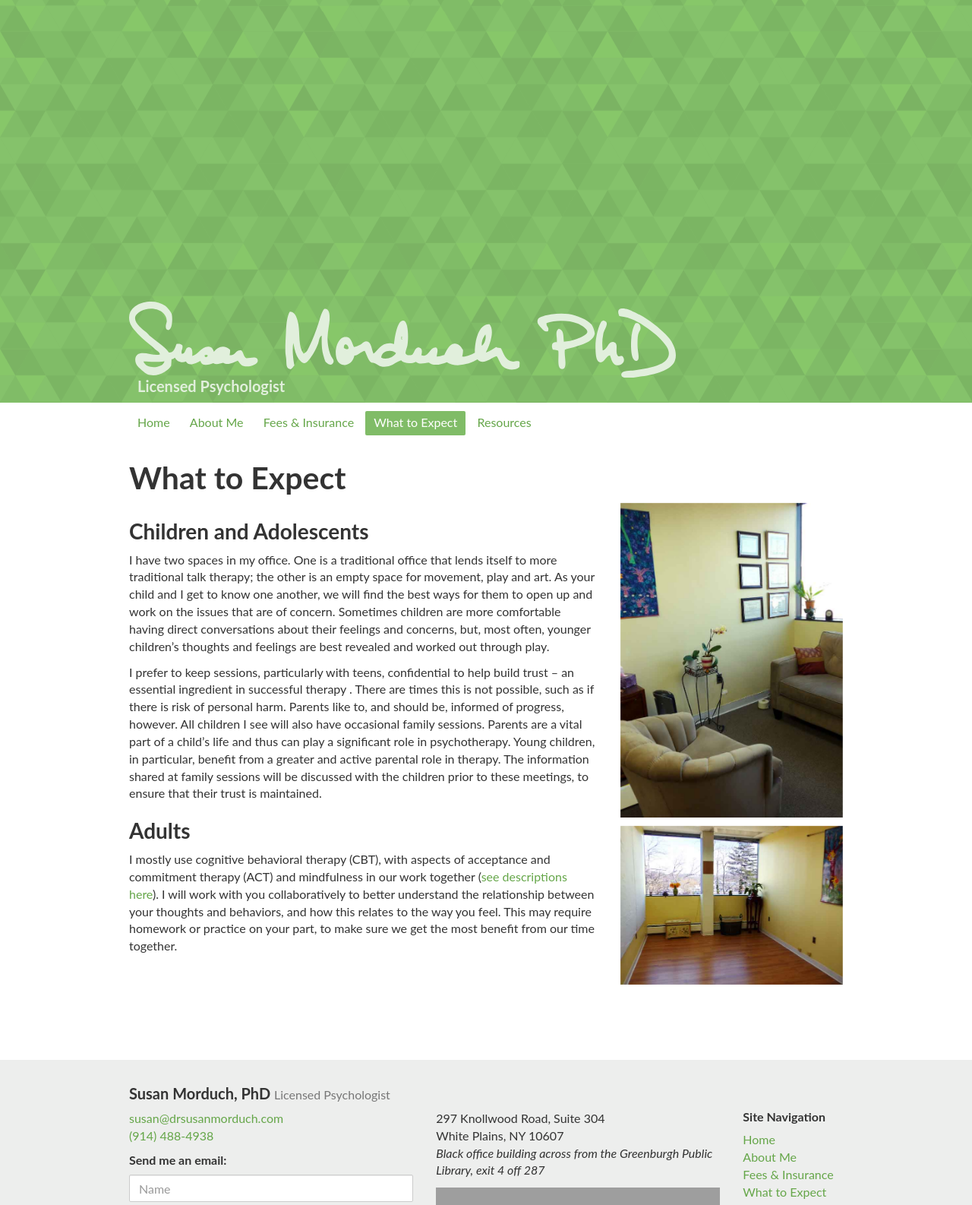
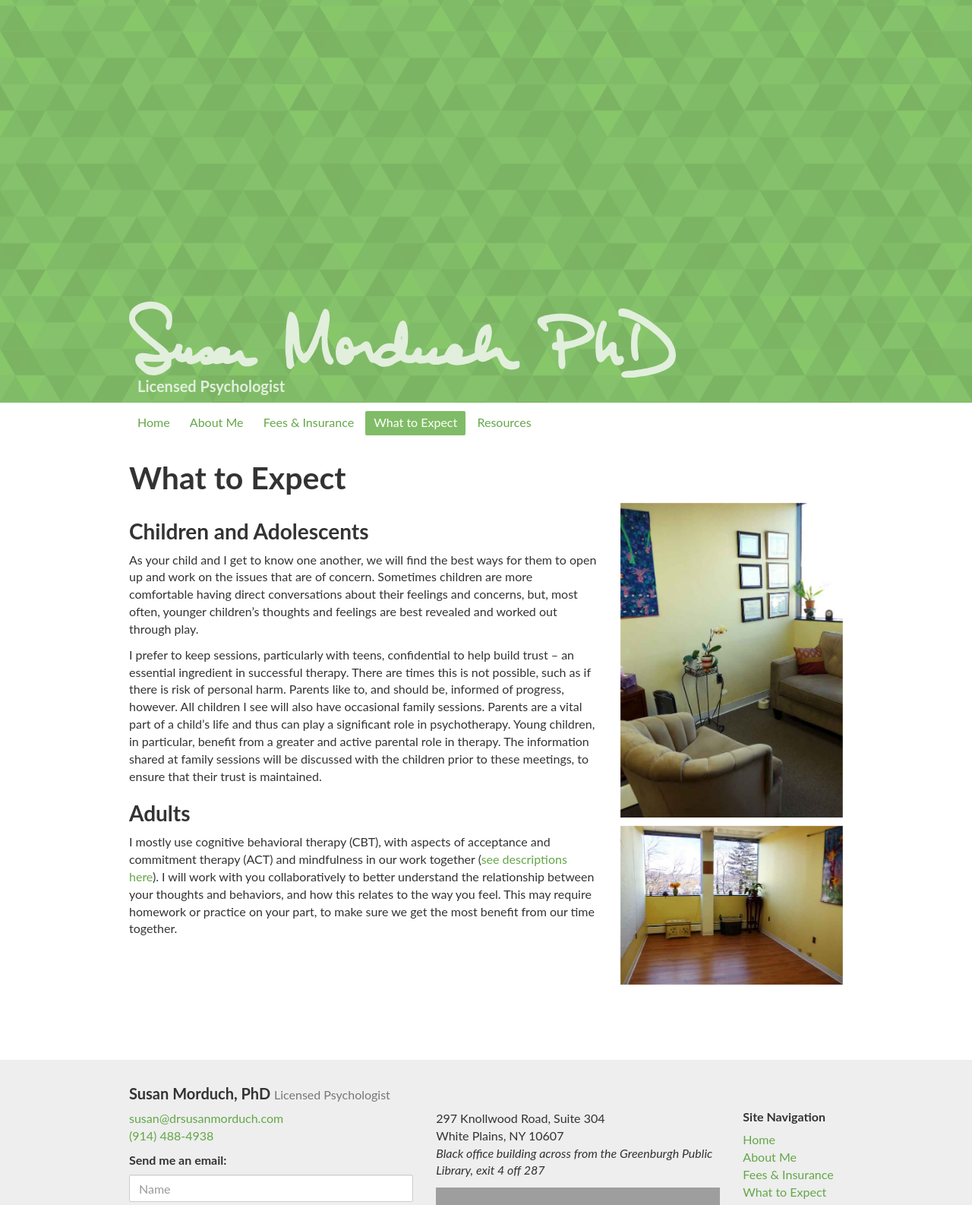
Before and after one commit to nmorduch/susan, a Jekyll site: the page built from _posts/0000-01-08-what-to-expect.md, in a window 1280 px wide. Shown: the whole page at 76% size. Built offline with Jekyll 4.4.1, drawn with Linux system fonts in a browser that asks for light colours; Markdown is read by kramdown in place of the engine named in the settings; grey boxes are pictures that could not be loaded.

Commit message:
Update 0000-01-08-what-to-expect.md

```diff
--- a/_posts/0000-01-08-what-to-expect.md
+++ b/_posts/0000-01-08-what-to-expect.md
@@ -6,9 +6,9 @@ published: true
 
 ### Children and Adolescents
 
-I have two spaces in my office.  One is a traditional office that lends itself to more traditional talk therapy; the other is an empty space for movement, play and art.  As your child and I get to know one another, we will find the best ways for them to open up and work on the issues that are of concern.  Sometimes children are more comfortable having direct conversations about their feelings and concerns, but, most often, younger children’s thoughts and feelings are best revealed and worked out through play.
+As your child and I get to know one another, we will find the best ways for them to open up and work on the issues that are of concern.  Sometimes children are more comfortable having direct conversations about their feelings and concerns, but, most often, younger children’s thoughts and feelings are best revealed and worked out through play.
 
-I prefer to keep sessions, particularly with teens, confidential to help build trust -- an essential ingredient in successful therapy . There are times this is not possible, such as if there is risk of personal harm. Parents like to, and should be, informed of progress, however. All children I see will also have occasional family sessions. Parents are a vital part of a child’s life and thus can play a significant role in psychotherapy. Young children, in particular, benefit from a greater and active parental role in therapy. The information shared at family sessions will be discussed with the children prior to these meetings, to ensure that their trust is maintained.
+I prefer to keep sessions, particularly with teens, confidential to help build trust -- an essential ingredient in successful therapy. There are times this is not possible, such as if there is risk of personal harm. Parents like to, and should be, informed of progress, however. All children I see will also have occasional family sessions. Parents are a vital part of a child’s life and thus can play a significant role in psychotherapy. Young children, in particular, benefit from a greater and active parental role in therapy. The information shared at family sessions will be discussed with the children prior to these meetings, to ensure that their trust is maintained.
 
 ### Adults
 
```
